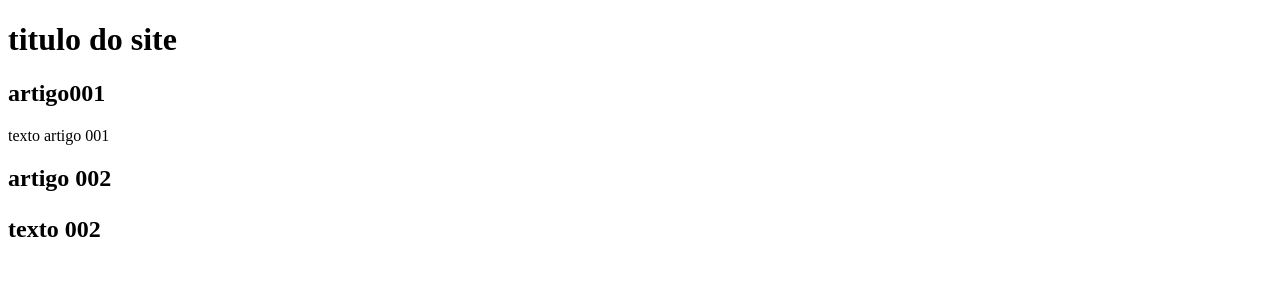
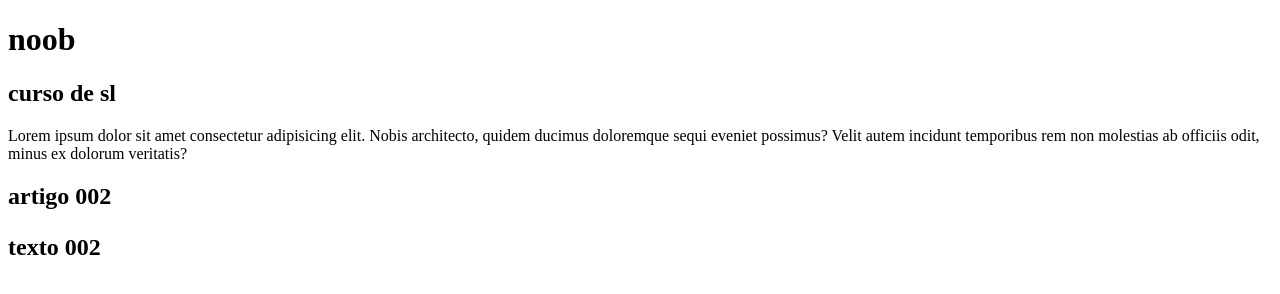
Before and after one commit to AlexndreSilva/proto-site, a plain HTML site: page index.html in a window 1280 px wide. Drawn offline with Linux system fonts and the light colour scheme.

Commit message:
Update index.html

```diff
--- a/index.html
+++ b/index.html
@@ -9,11 +9,11 @@
 <body>
     <main>
         <head>
-            <h1>titulo do site</h1>
+            <h1>noob</h1>
         </head>
         <article>
-            <h2>artigo001</h2>
-            <p>texto artigo 001</p>
+            <h2>curso de sl</h2>
+            <p>Lorem ipsum dolor sit amet consectetur adipisicing elit. Nobis architecto, quidem ducimus doloremque sequi eveniet possimus? Velit autem incidunt temporibus rem non molestias ab officiis odit, minus ex dolorum veritatis?</p>
         </article>
         <article>
             <h2>artigo 002
```
